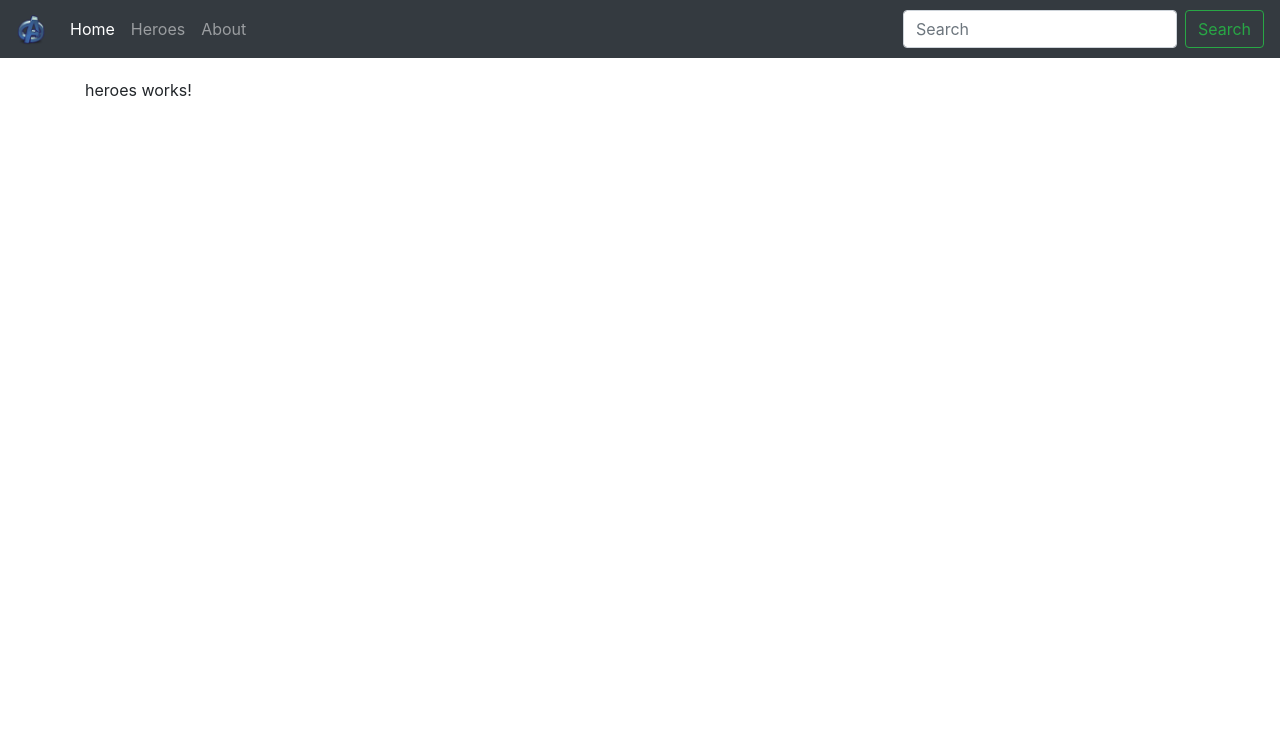
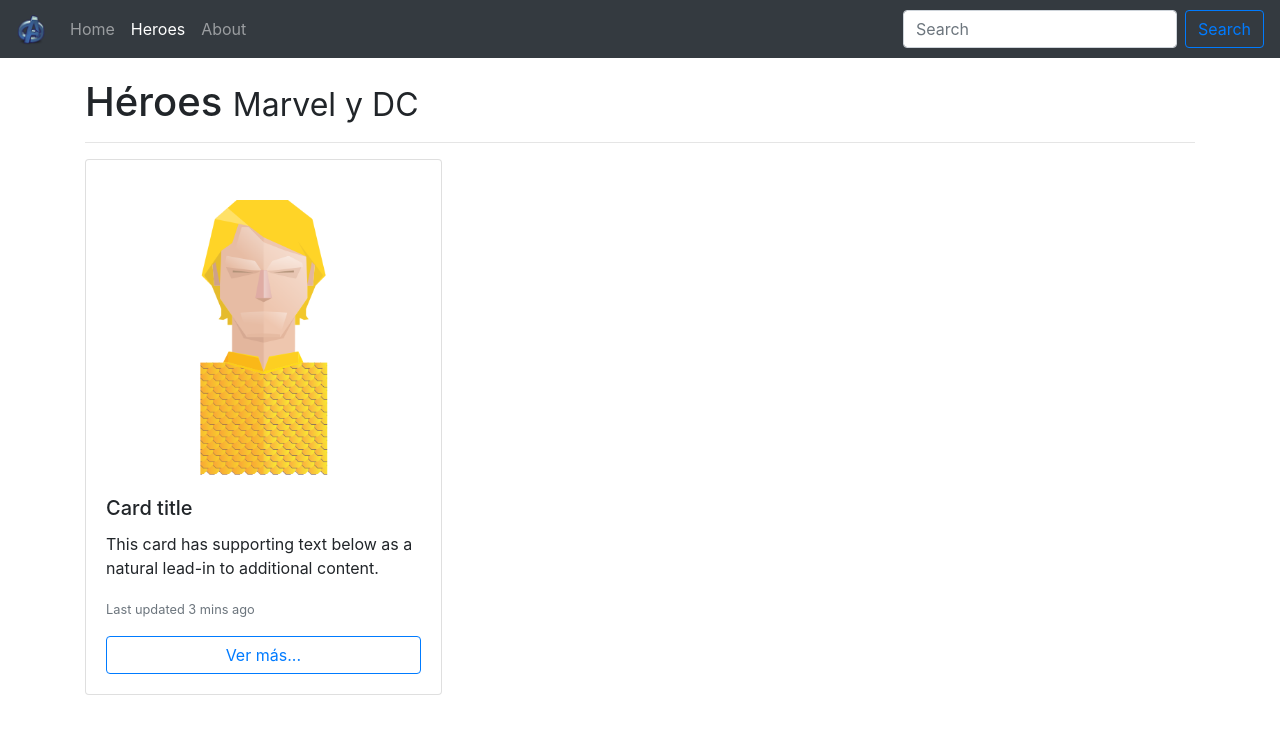
Before and after one commit to eskalona17/first-spa-angular, an Angular app: page /heroes in a window 1280 px wide. Shown: the top 734 px of the page. Built offline with nearby package versions, Linux system fonts and the light colour scheme.

Commit message:
creating the first service for the heroes

```diff
--- a/src/app/components/about/about.component.html
+++ b/src/app/components/about/about.component.html
@@ -1 +1,8 @@
-<p>about works!</p>
+<h1 class="animated fadeIn fast">Sobre Comic app</h1>
+<hr />
+<p class="animated fadeIn">
+  Lorem ipsum dolor sit amet consectetur adipisicing elit. Excepturi saepe modi,
+  ratione nihil officiis magnam maiores voluptates iste, sapiente quibusdam ad
+  expedita praesentium accusantium repellat suscipit assumenda. Quo, quibusdam
+  possimus.
+</p>
--- a/src/app/components/heroes/heroes.component.html
+++ b/src/app/components/heroes/heroes.component.html
@@ -1 +1,24 @@
-<p>heroes works!</p>
+<h1>Héroes <small>Marvel y DC</small></h1>
+<hr />
+
+<div class="card-columns">
+  <div class="card">
+    <img
+      class="card-img-top"
+      src="assets/img/aquaman.png"
+      alt="Card image cap"
+    />
+    <div class="card-body">
+      <h5 class="card-title">Card title</h5>
+      <p class="card-text">
+        This card has supporting text below as a natural lead-in to additional
+        content.
+      </p>
+      <p class="card-text">
+        <small class="text-muted">Last updated 3 mins ago</small>
+      </p>
+
+      <button class="btn btn-outline-primary btn-block">Ver más...</button>
+    </div>
+  </div>
+</div>
--- a/src/app/components/heroes/heroes.component.ts
+++ b/src/app/components/heroes/heroes.component.ts
@@ -1,16 +1,20 @@
 import { Component, OnInit } from '@angular/core';
+import { HeroesService, Heroe } from '../../servicios/heroes.service';
 
 @Component({
   selector: 'app-heroes',
   templateUrl: './heroes.component.html',
-  styles: [
-  ]
+  styles: [],
 })
 export class HeroesComponent implements OnInit {
+  heroes: Heroe[] = [];
 
-  constructor() { }
-
-  ngOnInit(): void {
+  constructor(private _heroesService: HeroesService) {
+    console.log('constructor');
   }
 
+  ngOnInit() {
+    this.heroes = this._heroesService.getHeroes();
+    console.log(this.heroes);
+  }
 }
--- a/src/app/components/home/home.component.html
+++ b/src/app/components/home/home.component.html
@@ -1,4 +1,4 @@
-<div class="jumbotron jumbotron-fluid">
+<div class="jumbotron jumbotron-fluid animated fadeIn fast">
     <div class="container">
       <h1 class="display-4">Comic App</h1>
       <p class="lead">Esta es una app de comics</p>
--- a/src/app/components/shared/navbar/navbar.component.html
+++ b/src/app/components/shared/navbar/navbar.component.html
@@ -15,13 +15,13 @@
   </a>
   <div class="collapse navbar-collapse" id="navbarSupportedContent">
     <ul class="navbar-nav mr-auto">
-      <li class="nav-item active">
+      <li class="nav-item" routerLinkActive="active">
         <a class="nav-link" [routerLink]="['home']">Home</a>
       </li>
-      <li class="nav-item">
+      <li class="nav-item" routerLinkActive="active">
         <a class="nav-link" [routerLink]="['heroes']">Heroes</a>
       </li>
-      <li class="nav-item">
+      <li class="nav-item" routerLinkActive="active">
         <a class="nav-link" [routerLink]="['about']">About</a>
       </li>
     </ul>
@@ -32,7 +32,7 @@
         placeholder="Search"
         aria-label="Search"
       />
-      <button class="btn btn-outline-success my-2 my-sm-0" type="submit">
+      <button class="btn btn-outline-primary my-2 my-sm-0" type="submit">
         Search
       </button>
     </form>
--- /dev/null
+++ b/src/app/servicios/heroes.service.ts
@@ -0,0 +1,73 @@
+import { Injectable } from '@angular/core';
+
+@Injectable()
+export class HeroesService {
+
+    private heroes:Heroe[] = [
+        {
+          nombre: "Aquaman",
+          bio: "El poder más reconocido de Aquaman es la capacidad telepática para comunicarse con la vida marina, la cual puede convocar a grandes distancias.",
+          img: "assets/img/aquaman.png",
+          aparicion: "1941-11-01",
+          casa:"DC"
+        },
+        {
+          nombre: "Batman",
+          bio: "Los rasgos principales de Batman se resumen en «destreza física, habilidades deductivas y obsesión». La mayor parte de las características básicas de los cómics han variado por las diferentes interpretaciones que le han dado al personaje.",
+          img: "assets/img/batman.png",
+          aparicion: "1939-05-01",
+          casa:"DC"
+        },
+        {
+          nombre: "Daredevil",
+          bio: "Al haber perdido la vista, los cuatro sentidos restantes de Daredevil fueron aumentados por la radiación a niveles superhumanos, en el accidente que tuvo cuando era niño. A pesar de su ceguera, puede \"ver\" a través de un \"sexto sentido\" que le sirve como un radar similar al de los murciélagos.",
+          img: "assets/img/daredevil.png",
+          aparicion: "1964-01-01",
+          casa: "Marvel"
+        },
+        {
+          nombre: "Hulk",
+          bio: "Su principal poder es su capacidad de aumentar su fuerza hasta niveles prácticamente ilimitados a la vez que aumenta su furia. Dependiendo de qué personalidad de Hulk esté al mando en ese momento (el Hulk Banner es el más débil, pero lo compensa con su inteligencia).",
+          img: "assets/img/hulk.png",
+          aparicion: "1962-05-01",
+          casa:"Marvel"
+        },
+        {
+          nombre: "Linterna Verde",
+          bio: "Poseedor del anillo de poder que posee la capacidad de crear manifestaciones de luz sólida mediante la utilización del pensamiento. Es alimentado por la Llama Verde (revisada por escritores posteriores como un poder místico llamado Starheart), una llama mágica contenida en dentro de un orbe (el orbe era en realidad un meteorito verde de metal que cayó a la Tierra, el cual encontró un fabricante de lámparas llamado Chang)",
+          img: "assets/img/linterna-verde.png",
+          aparicion: "1940-06-01",
+          casa: "DC"
+        },
+        {
+          nombre: "Spider-Man",
+          bio: "Tras ser mordido por una araña radiactiva, obtuvo los siguientes poderes sobrehumanos, una gran fuerza, agilidad, poder trepar por paredes. La fuerza de Spider-Man le permite levantar 10 toneladas o más. Gracias a esta gran fuerza Spider-Man puede realizar saltos íncreibles. Un \"sentido arácnido\", que le permite saber si un peligro se cierne sobre él, antes de que suceda. En ocasiones este puede llevar a Spider-Man al origen del peligro.",
+          img: "assets/img/spiderman.png",
+          aparicion: "1962-08-01",
+          casa: "Marvel"
+        },
+        {
+          nombre: "Wolverine",
+          bio: "En el universo ficticio de Marvel, Wolverine posee poderes regenerativos que pueden curar cualquier herida, por mortal que ésta sea, además ese mismo poder hace que sea inmune a cualquier enfermedad existente en la Tierra y algunas extraterrestres . Posee también una fuerza sobrehumana, que si bien no se compara con la de otros superhéroes como Hulk, sí sobrepasa la de cualquier humano.",
+          img: "assets/img/wolverine.png",
+          aparicion: "1974-11-01",
+          casa: "Marvel"
+        }
+      ];
+
+  constructor() {
+    console.log('Servicio listo para usar');
+  }
+
+  getHeroes():Heroe[]{
+      return this.heroes;
+  }
+}
+
+export interface Heroe{
+    nombre:string;
+    bio:string;
+    img:string;
+    aparicion:string;
+    casa:string;
+  }
--- a/src/styles.css
+++ b/src/styles.css
@@ -1,4 +1,37 @@
 /* You can add global styles to this file, and also import other style files */
+body{
+  padding-bottom: 50px;
+}
+
 .main-container{
     margin-top: 20px;
 }
+
+/* animaciones */
+.animated {
+    -webkit-animation-duration: 1s;
+    animation-duration: 1s;
+    -webkit-animation-fill-mode: both;
+    animation-fill-mode: both;
+  }
+
+  .fast {
+    -webkit-animation-duration: 0.4s;
+    animation-duration: 0.4s;
+    -webkit-animation-fill-mode: both;
+    animation-fill-mode: both;
+  }
+
+  @keyframes fadeIn {
+    from {
+      opacity: 0;
+    }
+
+    to {
+      opacity: 1;
+    }
+  }
+
+  .fadeIn {
+    animation-name: fadeIn;
+  }
```
Also changed, not shown: src/app/app.module.ts (+6 -11 lines).
